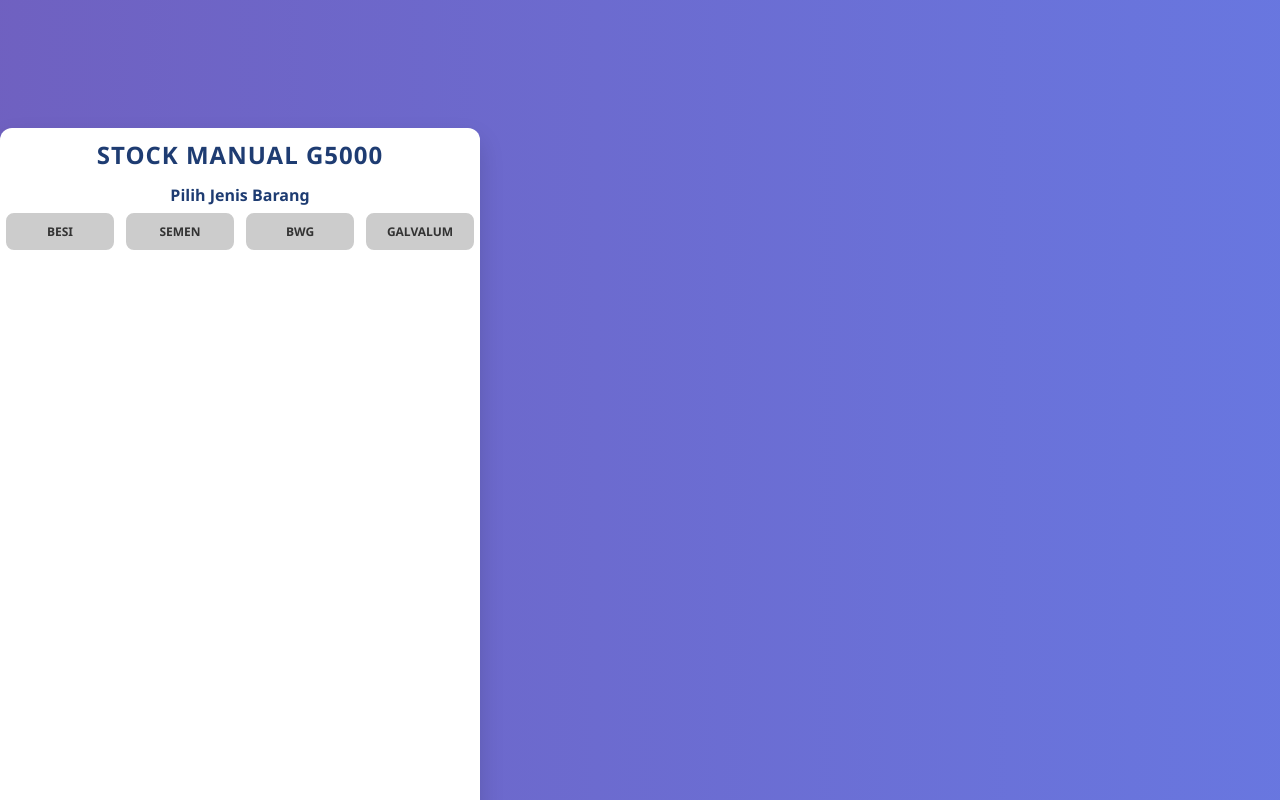
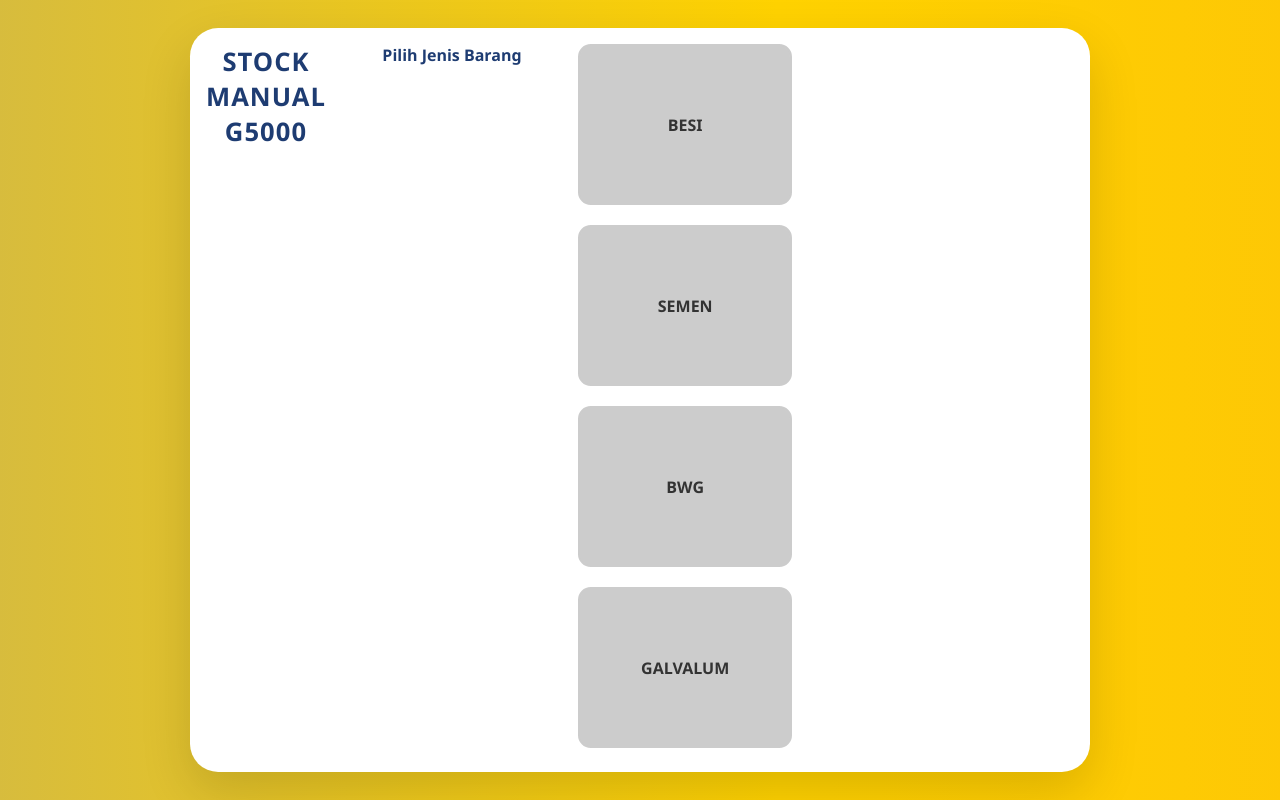
Before and after one commit to Arif-komp/InOutStock, a website: page index.html in a window 1280 px wide. Shown: the top 800 px of the page. Drawn offline with Linux system fonts and the light colour scheme.

Commit message:
Update index.html

```diff
--- a/index.html
+++ b/index.html
@@ -2,82 +2,99 @@
 <html lang="id">
 <head>
 <meta charset="UTF-8" />
+<!-- Mengatur viewport untuk responsivitas di perangkat mobile -->
 <meta name="viewport" content="width=device-width, initial-scale=1" />
 <title>Form Input Barang Gudang G5000</title>
 <style>
+:root {
+  /* Variabel safe area (untuk handphone yang punya notch/lubang kamera) */
+  --safe-top: env(safe-area-inset-top, 0px);
+  --safe-bottom: env(safe-area-inset-bottom, 0px);
+}
+
+/* ==== BAGIAN BODY ==== */
 body {
-  font-family: 'Segoe UI', Tahoma, Geneva, Verdana, sans-serif;
-  /* Tinggi body mengikuti tinggi layar penuh */
-  min-height: 120vh;
+  font-family: 'Segoe UI', Tahoma, Geneva, Verdana, sans-serif; /* Font default */
+  min-height: 100svh;  /* Minimal tinggi screen Viewport Height (support modern browser) */
+  min-height: 100dvh;  /* Dukungan device dengan dynamic viewport */
+  min-height: 100vh;   /* Fallback ke vh biasa */
   margin: 0;
-  display: flex;
-  justify-content: flex-start;
-  align-items: center; /* Tengah vertikal */
-  padding: 0;
+  display: flex;                 /* Flex agar container ada di tengah */
+  justify-content: center;
+  align-items: center;           /* Vertikal tengah */
+  padding: var(--safe-top) 0 var(--safe-bottom) 0; /* Safe area atas bawah */
   color: #333;
+  /* Animasi background gradasi warna dinamis */
+  background: linear-gradient(270deg, #74ebd5, #ACB6E5, #f7971e, #ffd200, #667eea, #764ba2, #74ebd5);
+  background-size: 1400% 1400%;        /* Ukuran diperbesar agar animasi halus */
+  animation: gradientShift 30s ease infinite; /* Animasi gradasi berjalan 30 detik loop */
+}
 
-  /* Animasi background gradasi responsif */
-  background: linear-gradient(270deg, #74ebd5, #ACB6E5, #f7971e, #ffd200, #667eea, #764ba2, #74ebd5);
-  background-size: 1400% 1400%;
-  animation: gradientShift 30s ease infinite;
-}
+/* Keyframes untuk animasi background gradasi */
 @keyframes gradientShift {
   0% {background-position: 0% 50%;}
-  16% {background-position: 25% 50%;}
-  33% {background-position: 50% 50%;}
-  50% {background-position: 75% 50%;}
-  66% {background-position: 100% 50%;}
-  83% {background-position: 75% 50%;}
+  20% {background-position: 50% 0%;}
+  40% {background-position: 100% 50%;}
+  60% {background-position: 50% 100%;}
+  80% {background-position: 0% 50%;}
   100% {background-position: 0% 50%;}
 }
 
+/* ==== CONTAINER PEMBUNGKUS UTAMA ==== */
 .container {
   background: #fff;
-  width: 90vw;
-  max-width: 480px;
-  /* Tinggi relatif, minimal tetap rapi, maksimal tidak lebih dari 100vh */
-  height: 115vh;
-  max-height: 100vh;
-  min-height: 420px;
+  width: 96vw;                            /* Lebar 96% viewport width */
+  max-width: 480px;                       /* Batas lebar maksimum */
+  height: clamp(370px, 85svh, 97svh);     /* Tinggi fleksibel antara 370px - 97% viewport */
+  max-height: 98svh;
+  min-height: 320px;
   box-sizing: border-box;
-  padding: 10px;
-  border-radius: 12px;
-  box-shadow: 0 12px 24px rgba(0,0,0,0.15);
+  padding: min(4vw, 16px) min(3vw, 16px); /* Padding proporsional */
+  border-radius: 2.2vw;
+  box-shadow: 0 1.6vw 4vw rgba(0,0,0,0.14); /* Efek bayangan kontainer */
   display: flex;
   flex-direction: column;
-  gap: 5px;
+  gap: min(4vw, 20px);    /* Jarak antar elemen di dalam container */
   align-items: center;
-  justify-content: center;
+  justify-content: flex-start;
   overflow: hidden;
+  transition: width 0.3s, height 0.3s;
 }
+
+/* ==== JUDUL ==== */
 h2 {
-  color: #1e3c72;
+  color: #1e3c72;                           /* Biru tua */
   font-weight: 700;
-  font-size: 1.5rem;
+  font-size: min(6vw, 1.6rem);              /* Ukuran judul responsif */
   text-align: center;
-  letter-spacing: 1px;
-  margin: 0 0 8px 0;
+  letter-spacing: 0.04em;
+  margin: 0 0 min(2vw, 14px) 0;
 }
-/* Non-radio label */
+
+/* ==== LABEL ==== */
 label {
   font-weight: 600;
-  font-size: 1rem;
+  font-size: min(4vw, 1rem);
   color: #1e3c72;
   user-select: none;
   width: 100%;
   text-align: center;
-  margin-bottom: 2px;
+  margin-bottom: min(1vw, 8px);
 }
+
+/* ==== GRUP TOMBOL RADIO ==== */
 .radio-group {
   display: grid;
-  grid-template-columns: repeat(4, 1fr);
-  gap: 10px 20px;
+  grid-template-columns: repeat(4, 1fr);           /* 4 kolom sejajar (potrait) */
+  gap: min(2vw, 16px) min(4vw, 24px);
   width: 100%;
   justify-items: center;
 }
+
+/* ==== TOMBOL RADIO ==== */
 .radio-label {
   cursor: pointer;
-  border-radius: 8px;
+  border-radius: 1vw;
   border: 2px solid #ccc;
   background: #ccc;
   color: #333;
@@ -87,71 +104,49 @@ label {
   transition: background-color 0.3s, border-color 0.3s, box-shadow 0.3s, color 0.3s;
   user-select: none;
   white-space: nowrap;
-  min-width: 50px;
-  padding: 2px 2px;
-  font-size: 12px;
+  min-width: 13vw;
+  padding: min(1vw,6px) min(2vw,10px);
+  font-size: min(3.2vw, 1rem);
   font-weight: 1000;
 }
+/* Input radio disembunyikan, hanya label yang terlihat */
 .radio-label input[type="radio"] {
   display: none;
 }
+/* Tampilan teks di dalam tombol radio */
 .radio-label span {
   width: 100%;
   text-align: center;
   display: inline-block;
-  padding: 6px 10px;
+  padding: min(1.3vw, 8px) min(3vw, 18px);
   border-radius: 8px;
   transition: inherit;
   color: inherit;
 }
+/* Ketika tombol radio terpilih */
 .radio-label input[type="radio"]:checked + span {
-  box-shadow: 0 0 10px rgba(255,255,255,0.8);
+  box-shadow: 0 0 min(2vw,10px) rgba(255,255,255,0.8);
   border-color: white;
   font-weight: 700;
   color: white;
   background: linear-gradient(135deg, #4b6cb7, #182848);
 }
-/* Responsive - layar sangat kecil */
-@media (max-width: 900px) {
-  .container {
-    max-width: 100vw;
-    padding: 6px;
-    height: 900vh;
-    min-height: 0;
-  }
-  h2 { font-size: 1.1rem; }
-  .radio-label {
-    min-width: 52px;
-    font-size: 0.80rem;
-    padding: 5px 6px;
-  }
-}
-/* Tablet/smartphone lebih lebar */
-@media (min-width: 401px) and (max-width: 800px) {
-  .container {
-    width: 98vw;
-    max-width: 560px;
-    min-height: 900px;
-    height: 250vh;
-  }
-  .radio-label {
-    font-size: 0.90rem;
-    padding: 7px 14px;
-  }
-}
+
+/* ==== IFRAME GOOGLE FORM ==== */
 iframe {
-  width: 100%;
-  /* Tinggi mengikuti 100% tinggi container minus elemen di atasnya */
-  flex-grow: 1;
-  min-height: 220px;
-  max-height: 100vh;
+  width: 100%;                /* Lebar penuh parent .container */
+  flex: 1 1 0;                /* Isi vertikal sebanyak mungkin */
+  min-height: 32svh;
+  min-height: 160px;
+  max-height: 62vh;
+  aspect-ratio: 3/4;
   border: none;
   border-radius: 12px;
   box-shadow: 0 6px 18px rgba(0,0,0,0.12);
   transition: opacity 0.4s ease, height 0.3s;
   opacity: 0;
   pointer-events: none;
-  margin-top: 6px;
+  margin-top: min(3vw, 14px);
   background: #f0f0f0;
   display: block;
 }
@@ -159,75 +154,105 @@ iframe.visible {
   opacity: 1;
   pointer-events: auto;
 }
+
+/* ====== RESPONSIF LANDSCAPE (lebar) ======= */
+@media (orientation: landscape) {
+  .container {
+    flex-direction: row;                      /* Letak horizontal */
+    gap: min(6vw, 36px);
+    align-items: stretch;
+    justify-content: center;
+    height: clamp(250px, 93svh, 99svh);
+    width: min(96vw, 900px);
+    max-width: 980px;
+  }
+  .radio-group {
+    grid-template-columns: 1fr;
+    grid-template-rows: repeat(4,1fr);        /* Susun tombol radio secara vertikal */
+    justify-items: stretch;
+    max-width: 160px;
+    min-width: 100px;
+    gap: min(2vw,12px);
+  }
+  .iframe,
+  iframe {
+    aspect-ratio: 16/9;
+    min-height: 240px;
+    max-height: 92vh;
+    min-width: 300px;
+    margin-top: 0;
+  }
+}
+
+/* ====== RESPONSIF POTRAIT (tinggi) ======= */
+@media (orientation: portrait) {
+  .container {
+    flex-direction: column;                   /* Susun vertikal */
+    width: 98vw;
+    max-width: 98vw;
+    height: clamp(330px, 87svh, 98svh);
+  }
+  .radio-group {
+    grid-template-columns: repeat(4, 1fr);    /* Kembali horizontal */
+  }
+}
 </style>
 </head>
 <body>
 <div class="container" role="main" aria-label="Form Input Barang">
+  <!-- Judul Form -->
   <h2>STOCK MANUAL G5000</h2>
+  <!-- Label untuk radio group -->
   <label id="jenisLabel">Pilih Jenis Barang</label>
+  <!-- Radio Group Tombol Pilihan -->
   <div class="radio-group" role="radiogroup" aria-labelledby="jenisLabel" tabindex="0">
+    <!-- Tombol Besi -->
     <label class="radio-label btn-besi" for="jenis-besi">
       <input type="radio" id="jenis-besi" name="jenisBarang" value="besi" />
       <span>BESI</span>
     </label>
+    <!-- Tombol Semen -->
     <label class="radio-label btn-semen" for="jenis-semen">
       <input type="radio" id="jenis-semen" name="jenisBarang" value="semen" />
       <span>SEMEN</span>
     </label>
+    <!-- Tombol BWG -->
     <label class="radio-label btn-bwg" for="jenis-bwg_kawatduri">
       <input type="radio" id="jenis-bwg_kawatduri" name="jenisBarang" value="bwg_kawatduri" />
       <span>BWG</span>
     </label>
+    <!-- Tombol Galvalum -->
     <label class="radio-label btn-galvalum" for="jenis-galvalum_bondex">
       <input type="radio" id="jenis-galvalum_bondex" name="jenisBarang" value="galvalum_bondex" />
       <span>GALVALUM</span>
     </label>
   </div>
+  <!-- Frame Google Form -->
   <iframe id="formEmbed" title="Form Input Barang"></iframe>
 </div>
 
 <script>
+// Mapping jenis barang ke URL Google Form masing-masing
 const formUrls = {
   semen: 'https://docs.google.com/forms/d/e/1FAIpQLSdZ782ypKNPYRAUrOcJG4bMBAWk_j1R3GuNJi7FAjqkbN6phA/viewform?embedded=true',
   besi: 'https://docs.google.com/forms/d/1b9LwXsPNqy8YJ0PU7e0HeUyc4s3gEeDGOclnaMXY2EQ/viewform?edit_requested=true?embedded=true',
   bwg_kawatduri: 'https://docs.google.com/forms/d/1KGFYkQ1jmAVSgz5_YSKnxyKXl7EhgPwF-7oM0ykWPRE/viewform?edit_requested=true?embedded=true',
   galvalum_bondex: 'https://docs.google.com/forms/d/e/1FAIpQLSdJOCRlVQ24XE1GmmKKg9HYXMOQ_0loKHKjD-qtdnienOsdRA/viewform?embedded=true'
 };
-
 const radioButtons = document.querySelectorAll('input[name="jenisBarang"]');
 const formEmbed = document.getElementById('formEmbed');
 
-// Responsive adjust iframe: proporsional pada semua device
+/* ==== SEKSI RESPONSIF: Penyesuaian tinggi iframe/container otomatis ==== */
 function adjustIframeHeight() {
-  const container = document.querySelector('.container');
-  let containerHeight;
-  let iframeHeight;
-  // Get usable viewport for mobile/tablet/desktop
-  const vh = window.innerHeight;
-  const vw = window.innerWidth;
-  // Container: tinggi 88-96% tinggi viewport (dengan padding/margin aman)
-  if (vw <= 400) {
-    containerHeight = Math.max(0.97 * vh, 325);
-    container.style.height = containerHeight + 'px';
-    iframeHeight = Math.max(containerHeight - 120, 210);
-  } else if (vw <= 768) {
-    containerHeight = Math.max(0.94 * vh, 400);
-    container.style.height = containerHeight + 'px';
-    iframeHeight = Math.max(containerHeight - 130, 250);
-  } else {
-    // desktop, laptop
-    containerHeight = Math.max(0.88 * vh, 480);
-    container.style.height = containerHeight + 'px';
-    iframeHeight = Math.max(containerHeight - 140, 320);
-  }
-  // Set iframe height agar tidak overflow dan tetap proporsional
-  formEmbed.style.height = Math.min(iframeHeight, 0.97 * containerHeight) + 'px';
+  // Semua tinggi diatur dengan CSS responsif menggunakan vw/vh/svh
+  formEmbed.style.height = ''; // Tidak perlu JS, hanya trigger reflow
 }
-
 radioButtons.forEach(radio => {
   radio.addEventListener('change', () => {
+    // Ambil value jenis yang terpilih
     const jenis = document.querySelector('input[name="jenisBarang"]:checked').value;
     if (jenis && formUrls[jenis]) {
+      // Hilangkan dulu iframe, lalu load url sesuai pilihan
       formEmbed.classList.remove('visible');
       setTimeout(() => {
         formEmbed.src = formUrls[jenis];
@@ -235,53 +260,46 @@ radioButtons.forEach(radio => {
         adjustIframeHeight();
       }, 200);
     } else {
+      // Jika tidak ada, kosongkan iframe
       formEmbed.classList.remove('visible');
       formEmbed.src = '';
     }
   });
 });
 
-// Fungsi bantu untuk cek submit Google Form
+/* ==== Deteksi submit Google Form dan reload agar iframe kosong lagi ==== */
 function isFormSubmittedUrl(url) {
+  // Pola URL pada Google Form setelah submit
   const submitIndicators = [
-    'formResponse',
-    'formResponse?',
-    'thankyou',
-    'submit',
-    'viewform?usp=pp_url',
-    'closedform',
-    'formResponseEdit',
-    'formResponseView'
+    'formResponse', 'formResponse?', 'thankyou', 'submit',
+    'viewform?usp=pp_url', 'closedform', 'formResponseEdit', 'formResponseView'
   ];
-  return submitIndicators.some(indicator => url.includes(indicator));
+  return submitIndicators.some(ind => url.includes(ind));
 }
-
-// Reset otomatis iframe setelah submit
 formEmbed.addEventListener('load', function() {
   try {
+    // Cek link iframe setelah load (jika bisa, window.origin sama)
     const currentSrc = formEmbed.contentWindow.location.href;
     if (isFormSubmittedUrl(currentSrc)) {
       const jenis = document.querySelector('input[name="jenisBarang"]:checked')?.value;
       if (jenis && formUrls[jenis]) {
-        setTimeout(() => {
-          formEmbed.src = formUrls[jenis];
-        }, 600);
+        setTimeout(() => { formEmbed.src = formUrls[jenis]; }, 600); // Reload ke form kosong
       }
     }
   } catch (e) {
+    // Jika beda origin dan error, cek src pada elemen iframe saja
     if (isFormSubmittedUrl(formEmbed.src)) {
       const jenis = document.querySelector('input[name="jenisBarang"]:checked')?.value;
       if (jenis && formUrls[jenis]) {
-        setTimeout(() => {
-          formEmbed.src = formUrls[jenis];
-        }, 600);
+        setTimeout(() => { formEmbed.src = formUrls[jenis]; }, 600);
       }
     }
   }
 });
-
+// Trigger responsif saat load/resize/rotate
 window.addEventListener('load', adjustIframeHeight);
 window.addEventListener('resize', adjustIframeHeight);
+window.addEventListener('orientationchange', adjustIframeHeight);
 </script>
 </body>
 </html>
```
